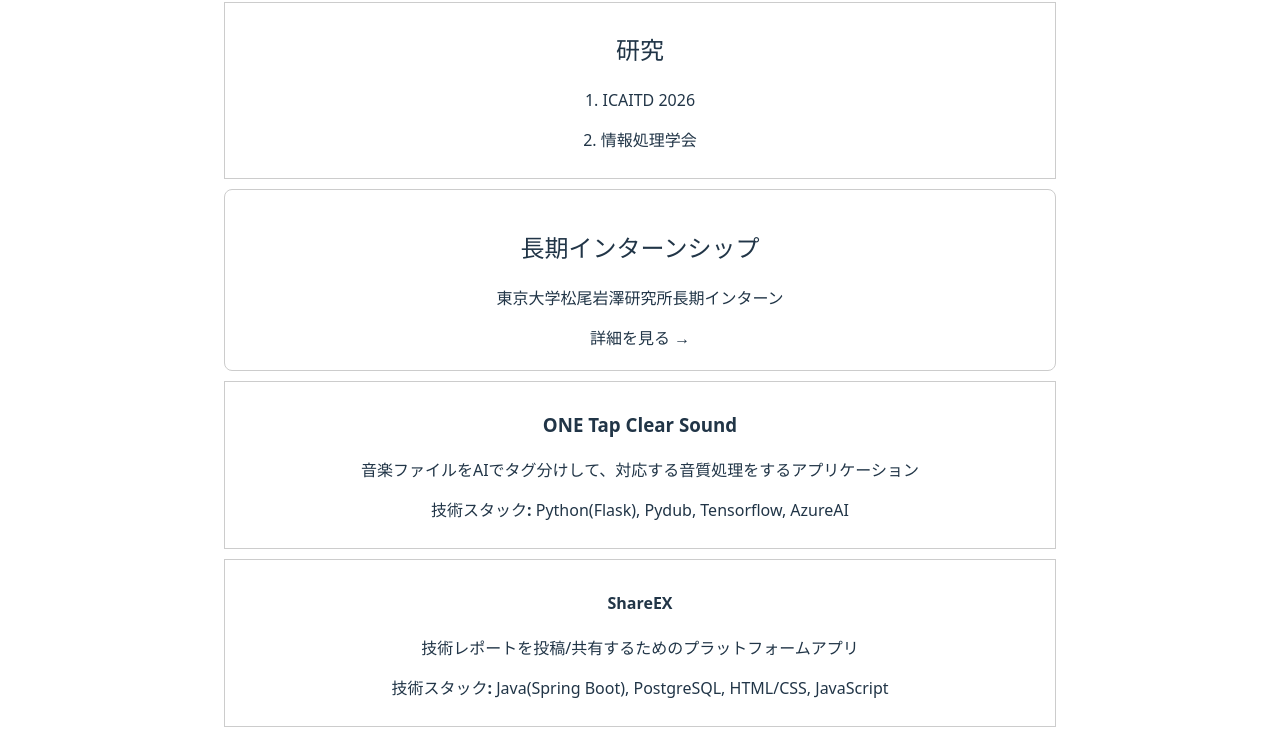
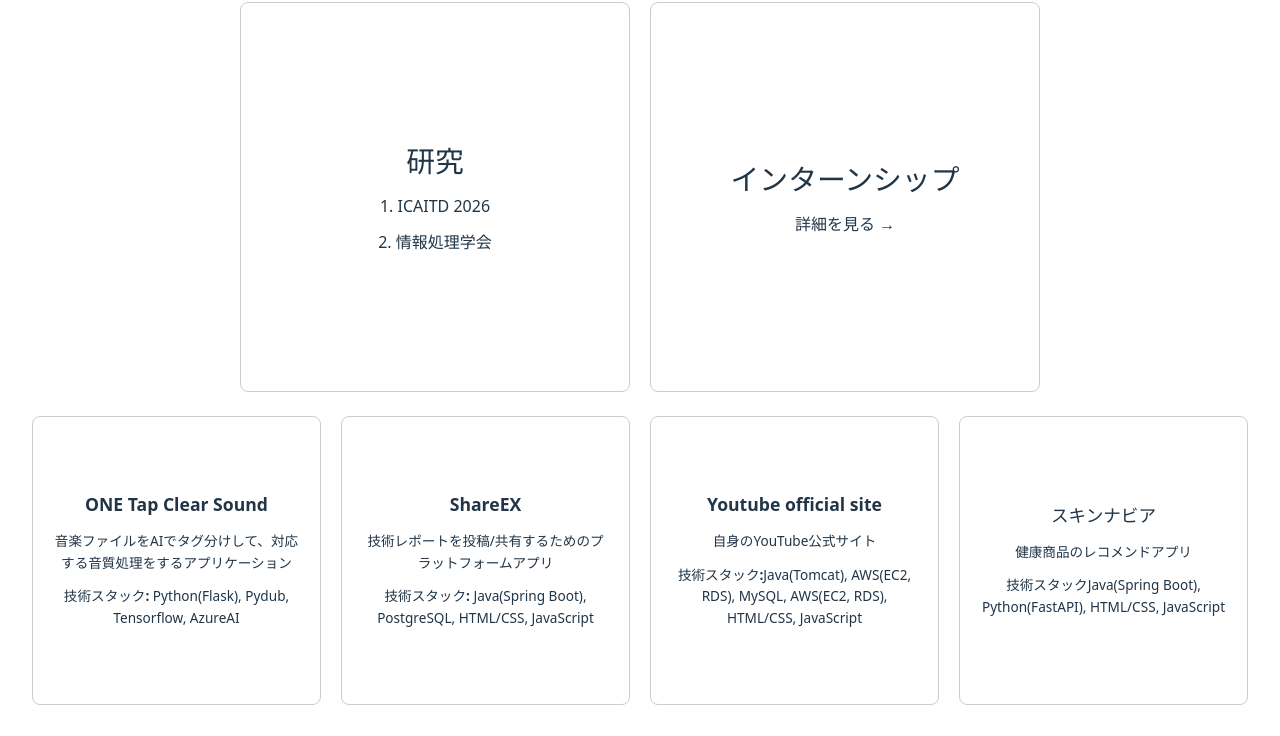
Before and after one commit to kai24-cell/Portforio, a React (Vite) app: page / in a window 1280 px wide. Shown: the part 379-1115 px from the top of the page. Built offline with nearby package versions, Linux system fonts and the light colour scheme.

Commit message:
カード配置の調整とテキスト管理を統一

```diff
--- a/src/App.css
+++ b/src/App.css
@@ -1,4 +1,6 @@
 #root {
+  width: 100%;
+  box-sizing: border-box;
   max-width: 1280px;
   margin: 0 auto;
   padding: 2rem;
@@ -41,25 +43,74 @@
   color: #888;
 }
 
-.project-card {
-  border: 1px solid #ccc;
-  padding: 10px;
-  margin: 10px 0;
+.project-grid {
+  display: grid;
+  gap: 20px;
+  grid-auto-rows: 1fr;
 }
 
-.internship-card {
-  display: block;
+.project-grid-featured {
+  grid-template-columns: repeat(2, minmax(0, 1fr));
+  max-width: 800px;
+  margin: 0 auto 24px;
+}
+
+.project-grid-apps {
+  grid-template-columns: repeat(4, minmax(0, 1fr));
+}
+
+.project-card {
+  display: flex;
+  flex-direction: column;
+  justify-content: center;
+  gap: 12px;
+  box-sizing: border-box;
+  min-width: 0;
+  aspect-ratio: 1;
+  border: 1px solid #ccc;
   padding: 20px;
   color: inherit;
   text-decoration: none;
   border-radius: 8px;
   overflow-wrap: anywhere;
+  transition: border-color 0.2s ease;
 }
 
-.internship-card:hover,
-.internship-card:focus-visible {
+.project-card h2,
+.project-card p {
+  margin: 0;
+}
+
+.project-grid-featured h2 {
+  font-size: clamp(1.25rem, 2.5vw, 1.8rem);
+}
+
+.project-grid-apps h2 {
+  font-size: 1.1rem;
+}
+
+.project-grid-apps p {
+  font-size: 0.85rem;
+  line-height: 1.6;
+}
+
+.project-card:hover,
+.project-card:focus-visible {
   color: inherit;
   border-color: #646cff;
+}
+
+@media (max-width: 900px) {
+  .project-grid-apps {
+    grid-template-columns: repeat(2, minmax(0, 1fr));
+  }
+}
+
+@media (max-width: 540px) {
+  .project-grid-featured,
+  .project-grid-apps {
+    grid-template-columns: minmax(0, 1fr);
+  }
 }
 
 .internship-detail {
--- a/src/components/OnetapclerSoundpage.jsx
+++ b/src/components/OnetapclerSoundpage.jsx
@@ -1,28 +1,25 @@
+import { oneTapClearSoundData, projectPageLabels } from "../data/Data";
 import { Link } from "react-router-dom"; // リンク機能を使うため
 import OneTapClearSound from "../assets/Onetapsample1.jpg";
 function OnetapclerSoundpage() {
   return (
     <div style={{ maxWidth: '800px', margin: '0 auto', padding: '20px' }}>
-      <h1>One Tap Clear Sound 詳細</h1>
-      <img src={OneTapClearSound} alt="会場"  />
+      <h1>{oneTapClearSoundData.title}</h1>
+      <img src={OneTapClearSound} alt={oneTapClearSoundData.imageAlt}  />
 
-      <h2>概要</h2>
-      <p>音楽ファイルをAIでタグ分けして、対応する音質処理をするアプリケーションです。</p>
-      <div>サイバーエージェント主催Re; Build in 愛知で発表(画像)<br />
-      Microsoft主催ImagineCapへ投稿しました。(デモ動画)</div>
-      <h3>苦労したところ</h3>
-      <div>本アプリは初心者SNS投稿者を対象としており、ワンタップで高音質にするというコンセプトで制作しました。
-        その際、なるべくシンプルなUI/UXをフロントエンド担当と相談しながら設計する連携力、
-        初めて触る技術であるTensorflowの機械学習モデル構築とPydubの音声処理の情報を調べながら実装する点で苦労しました。
-      </div>
-      <h4>担当</h4>
-      <p>2人チーム開発のリーダー兼バックエンドを務め、CNNモデルの構築やPydubライブラリを用いた音質処理のバックエンドを担当しました</p>
-      <h5>デモ動画</h5>
+      <h2>{oneTapClearSoundData.overviewSection}</h2>
+      <p>{oneTapClearSoundData.overview}</p>
+      <div style={{ whiteSpace: "pre-line" }}>{oneTapClearSoundData.presentation}</div>
+      <h3>{oneTapClearSoundData.challengesSection}</h3>
+      <div>{oneTapClearSoundData.challenges}</div>
+      <h4>{oneTapClearSoundData.roleSection}</h4>
+      <p>{oneTapClearSoundData.role}</p>
+      <h5>{oneTapClearSoundData.demoSection}</h5>
       <div style={{ position: 'relative', width: '100%', paddingBottom: '56.25%', height: 0, overflow: 'hidden' }}>
         <iframe width="560"
         height="315"
-        src="https://www.youtube.com/embed/YBpncVFS4x0?si=v4HzVghc6Hv8PAM4"
-        title="YouTube video player"
+        src={oneTapClearSoundData.videoUrl}
+        title={oneTapClearSoundData.videoTitle}
         frameborder="0"
         allow="accelerometer; autoplay; clipboard-write; encrypted-media; gyroscope; picture-in-picture; web-share"
         referrerpolicy="strict-origin-when-cross-origin"
@@ -33,7 +30,7 @@ function OnetapclerSoundpage() {
 
 
       {/* ホームに戻るボタン */}
-      <Link to="/">← ホームに戻る</Link>
+      <Link to="/">{projectPageLabels.backToHome}</Link>
     </div>
   );
 }
--- a/src/components/ProjectList.jsx
+++ b/src/components/ProjectList.jsx
@@ -1,59 +1,51 @@
 import {Link} from "react-router-dom"; // リンク機能を使うため
-import { internshipData } from "../data/internshipData";
 function Projects() {
   return (
     <section>
       <h1>My Projects & Research</h1>
+      <div className="project-grid project-grid-featured">
       {/* プロジェクト 1: 研究 */}
-      <Link to="/research" style={{ textDecoration: 'none', color: 'inherit' }}>
-        <div className="project-card" >
+      <Link to="/research" className="project-card">
           <h2>研究</h2>
           <p>1. ICAITD 2026</p>
           <p>2. 情報処理学会</p>
-        </div>
       </Link>
 
       {/*プロジェクト 2: */}
       <Link to="/longintern" className="project-card internship-card">
-        <h2>長期インターンシップ</h2>
-        <p>{internshipData.title}</p>
+        <h2>インターンシップ</h2>
         <span>詳細を見る →</span>
       </Link>
 
+      </div>
+      <div className="project-grid project-grid-apps">
       {/* プロジェクト 2:  */}
-      <Link to="/onetapclersound" style={{ textDecoration: 'none', color: 'inherit' }}>
-      <div className="project-card">
-        <h3>ONE Tap Clear Sound</h3>
+      <Link to="/onetapclersound" className="project-card">
+        <h2>ONE Tap Clear Sound</h2>
         <p>音楽ファイルをAIでタグ分けして、対応する音質処理をするアプリケーション</p>
         <p><strong>技術スタック:</strong> Python(Flask), Pydub, Tensorflow, AzureAI</p>
-      </div>
       </Link>
 
       {/* プロジェクト 3:  */}
-      <Link to="/shareex" style={{ textDecoration: 'none', color: 'inherit' }}>
-      <div className="project-card">
-        <h4>ShareEX</h4>
+      <Link to="/shareex" className="project-card">
+        <h2>ShareEX</h2>
         <p>技術レポートを投稿/共有するためのプラットフォームアプリ</p>
         <p><strong>技術スタック:</strong> Java(Spring Boot), PostgreSQL, HTML/CSS, JavaScript</p>
-      </div>
       </Link>
 
       {/* プロジェクト 4:  */}
-      <Link to="/youtube" style={{ textDecoration: 'none', color: 'inherit' }}>
-      <div className="project-card">
-        <h5>Youtube official site</h5>
+      <Link to="/youtube" className="project-card">
+        <h2>Youtube official site</h2>
         <p>自身のYouTube公式サイト</p>
         <p><strong>技術スタック:</strong>Java(Tomcat), AWS(EC2, RDS), MySQL, AWS(EC2, RDS), HTML/CSS, JavaScript</p>
-      </div>
       </Link>
       {/*プロジェクト 5:  */}
-      <Link to="/skinnavia" style={{ textDecoration: 'none', color: 'inherit' }}>
-      <div className="skinnavia">
-        <h6>スキンナビア</h6>
+      <Link to="/skinnavia" className="project-card">
+        <h2>スキンナビア</h2>
         <p>健康商品のレコメンドアプリ</p>
         <p><strong>技術スタック</strong>Java(Spring Boot), Python(FastAPI), HTML/CSS, JavaScript</p>
+      </Link>
       </div>
-      </Link>
     </section>
   );
 }
--- /dev/null
+++ b/src/data/Data.js
@@ -0,0 +1,52 @@
+// 各詳細ページの見出し・本文・画像の説明・動画をここで編集できます。
+export const projectPageLabels = { backToHome: "← ホームに戻る" };
+
+export const oneTapClearSoundData = {
+  "title": "One Tap Clear Sound 詳細",
+  "overviewSection": "概要",
+  "overview": "音楽ファイルをAIでタグ分けして、対応する音質処理をするアプリケーションです。",
+  "presentation": "サイバーエージェント主催Re; Build in 愛知で発表(画像)\nMicrosoft主催ImagineCapへ投稿しました。(デモ動画)",
+  "challengesSection": "苦労したところ",
+  "challenges": "本アプリは初心者SNS投稿者を対象としており、ワンタップで高音質にするというコンセプトで制作しました。 その際、なるべくシンプルなUI/UXをフロントエンド担当と相談しながら設計する連携力、 初めて触る技術であるTensorflowの機械学習モデル構築とPydubの音声処理の情報を調べながら実装する点で苦労しました。",
+  "roleSection": "担当",
+  "role": "2人チーム開発のリーダー兼バックエンドを務め、CNNモデルの構築やPydubライブラリを用いた音質処理のバックエンドを担当しました",
+  "demoSection": "デモ動画",
+  "imageAlt": "会場",
+  "videoUrl": "https://www.youtube.com/embed/YBpncVFS4x0?si=v4HzVghc6Hv8PAM4",
+  "videoTitle": "YouTube video player"
+};
+
+export const shareEXData = {
+  "title": "ShareEX 詳細",
+  "overviewSection": "概要",
+  "overview": "学習プロセスを記録し、技術者同士で経験を共有するためのポートフォリオWebアプリです。",
+  "challengesSection": "苦労した点",
+  "challenges": "SpringBootから主キーを指定してデータを取得する処理を実装する際、データベースとの接続やSQLクエリの構築に苦労しました。特に、複数テーブル間の関連付けを正しく処理し、主キーを適切に指定してデータを取得する方法を学ぶ必要がありました。",
+  "imageAlt": "サイト"
+};
+
+export const skinnaviaData = {
+  "title": "スキンナビア詳細",
+  "overviewSection": "概要",
+  "overview": "肌状態や予算などの情報を入力すると健康商品を勧めるアプリ",
+  "challengesSection": "苦労した点",
+  "challenges": "ビルドファイルの欠損でエディタが使えなくなるトラブルが起きた際、新しくビルドファイルを作成して、キャッシュを削除することで解決しました。 また、リーダーとしてメンバーに頼んでいた業務の進捗が間に合わなさそうな際に業務を巻き取り、開発して間に合わせたりなど完成を第一に考えて貢献しました。",
+  "roleSection": "担当",
+  "role": "4人チームのリーダー兼テストコードエンジニアを務め、設計と進捗管理、単体テスト、結合テスト、Linux上での負荷テスト(100人に1000回アクセスさせて落ちないか)などを担当しました",
+  "imageAlt": "サイト",
+  "videoUrl": "https://www.youtube.com/embed/61xIfB3TlWs",
+  "videoTitle": "【チームVertex】GDGoCハッカソン"
+};
+
+export const youtubeData = {
+  "title": "YouTube Webサイト 詳細",
+  "overviewSection": "概要",
+  "overview": "自身のYoutube公式サイトです。他の活動者との差別化を図るため、制作しました。お問い合わせ機能も追加していたのですが、RDSを用いたAWSサーバの費用が月4000円と高くと 実際にアクセスされることが少ないことから、現在は非公開にしています。",
+  "challengesSection": "苦労した点",
+  "challenges": "初めてのwebアプリ開発とクラウド公開でしたので、大学で学んだ知識だけでは足りなく、AIに質問しながら開発することに苦労しました。この経験が現在のクラウド, フロントエンド, バックエンド, DBの基礎に繋がっております。",
+  "highlightsSection": "アピールポイント",
+  "highlights": "実際に必要なサービスを考え制作した経験とクラウドを運用した経験を活かして、今後の開発に役立てています。",
+  "imageAlt": "サイト",
+  "videoUrl": "https://www.youtube.com/embed/0uqEBGMHC08?si=q0GLAnptWr-gvbEV",
+  "videoTitle": "YouTube video player"
+};
```
Also changed, not shown: src/components/ShareEXpage.jsx (+8 -7 lines), src/components/Skinnaviapage.jsx (+12 -12 lines), src/components/YoutubeWebpage.jsx (+12 -13 lines).
